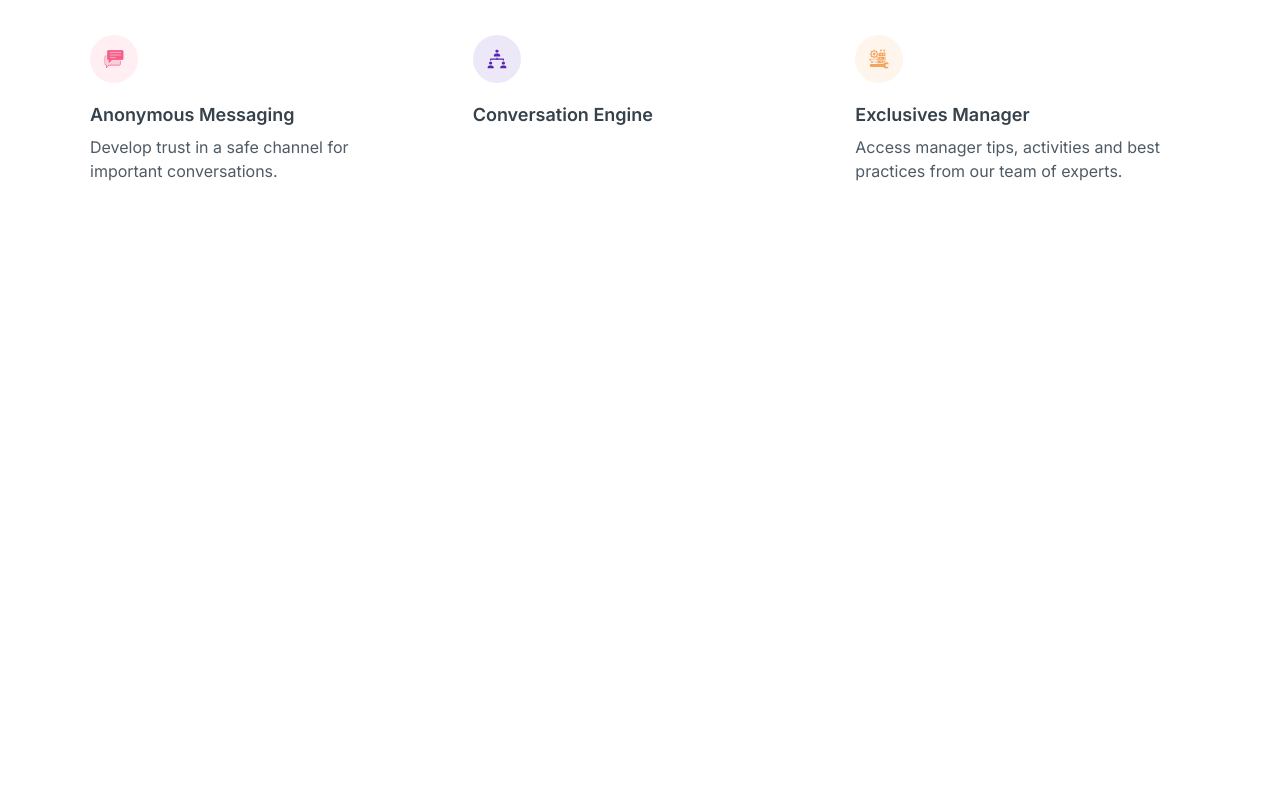
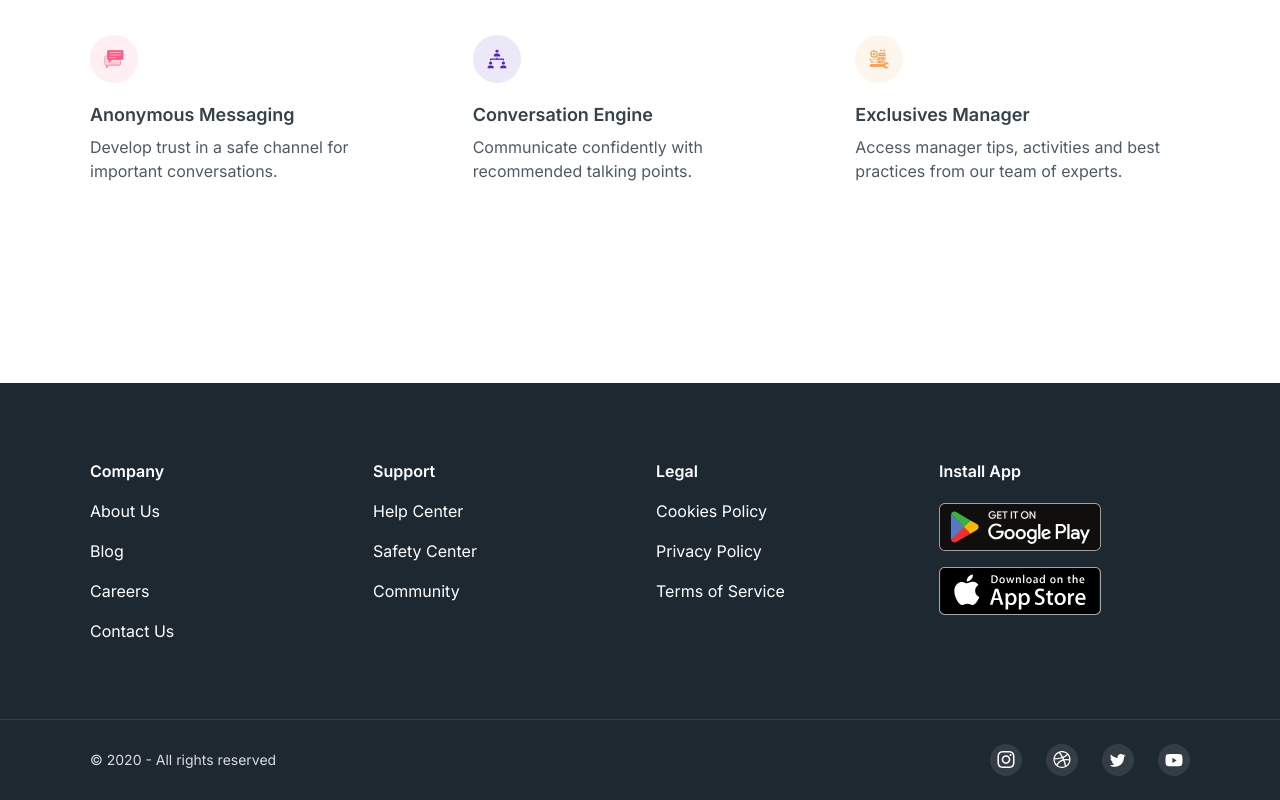
Before and after one commit to f1vish/grid-layout-2, a plain HTML site: page index.html in a window 1280 px wide. Shown: the part 1926-2726 px from the top of the page. Before the commit the page ends 2309 px from the top, so only its background shows below. Drawn offline with Linux system fonts and the light colour scheme.

Commit message:
Add footer

```diff
--- a/assets/css/style.css
+++ b/assets/css/style.css
@@ -291,6 +291,79 @@ main {
   display: none;
 }
 
+.footer {
+  background-color: #1d2830;
+  color: white;
+  padding-top: 80px;
+}
+
+.footer-grid {
+  display: grid;
+  grid-template-columns: repeat(4, 1fr);
+  gap: 32px;
+  padding-bottom: 80px;
+}
+
+.footer-title {
+  font-size: 16px;
+  font-weight: 600;
+  margin-bottom: 24px;
+}
+
+.footer-list {
+  display: flex;
+  flex-direction: column;
+  gap: 24px;
+}
+
+.footer-list a {
+  text-decoration: none;
+  color: inherit;
+  font-size: 16px;
+  font-weight: 400;
+}
+
+.footer-apps {
+  display: flex;
+  flex-direction: column;
+  align-items: flex-start;
+  gap: 16px;
+}
+
+.footer-apps img {
+  display: block;
+  height: 48px;
+  width: auto;
+}
+
+.footer-bottom {
+  border-top: 1px solid rgba(255, 255, 255, 0.1);
+  padding: 24px 0;
+}
+
+.footer-bottom-inner {
+  display: flex;
+  justify-content: space-between;
+  align-items: center;
+}
+
+.footer-copy {
+  font-size: 14px;
+  color: #d9dbe1;
+}
+
+.footer-socials {
+  display: flex;
+  align-items: center;
+  gap: 24px;
+}
+
+.footer-socials img {
+  width: 32px;
+  height: 32px;
+  display: block;
+}
+
 @media screen and (max-width: 900px) {
   /* header */
 
@@ -426,4 +499,54 @@ main {
     border-radius: 4px;
     cursor: pointer;
   }
+
+  /* footer */
+
+  .footer {
+    padding-top: 48px;
+  }
+
+  .footer-grid {
+    grid-template-columns: 1fr;
+    gap: 32px;
+    padding-bottom: 48px;
+  }
+
+  .footer-list {
+    display: none;
+  }
+
+  .footer-title {
+    margin-bottom: 0;
+  }
+
+  .footer-arrow {
+    display: flex;
+    justify-content: space-between;
+    align-items: center;
+    cursor: pointer;
+  }
+
+  .footer-arrow::after {
+    content: "";
+    display: inline-block;
+    width: 12px;
+    height: 12px;
+    background-image: url("../images/arrow-footer.svg");
+    background-size: contain;
+    background-repeat: no-repeat;
+    background-position: center;
+  }
+
+  .footer-apps {
+    margin-top: 20px;
+  }
+
+  .footer-bottom {
+    padding: 32px 0;
+  }
+
+  .footer-socials {
+    display: none;
+  }
 }
--- a/index.html
+++ b/index.html
@@ -86,11 +86,7 @@
 
           <div class="work-grid">
             <article class="work-card">
-              <img
-                src="./assets/images/icon-1.svg"
-                alt="1"
-                class="work-icon"
-              />
+              <img src="./assets/images/icon-1.svg" alt="1" class="work-icon" />
               <h3 class="work-title">Team surveys &amp; reports</h3>
               <p class="work-p">
                 Short, anonymous surveys track your team’s needs weekly so you
@@ -99,11 +95,7 @@
             </article>
 
             <article class="work-card">
-              <img
-                src="./assets/images/icon-2.svg"
-                alt="2"
-                class="work-icon"
-              />
+              <img src="./assets/images/icon-2.svg" alt="2" class="work-icon" />
               <h3 class="work-title">Collaborative 1:1</h3>
               <p class="work-p">
                 Build relationships by planning 1-on-1s and start meetings.
@@ -111,11 +103,7 @@
             </article>
 
             <article class="work-card">
-              <img
-                src="./assets/images/icon-3.svg"
-                alt="3"
-                class="work-icon"
-              />
+              <img src="./assets/images/icon-3.svg" alt="3" class="work-icon" />
               <h3 class="work-title">Learning center</h3>
               <p class="work-p">
                 Quickly get solutions tailored to your personal challenges from
@@ -124,11 +112,7 @@
             </article>
 
             <article class="work-card hide">
-              <img
-                src="./assets/images/icon-4.svg"
-                alt="4"
-                class="work-icon"
-              />
+              <img src="./assets/images/icon-4.svg" alt="4" class="work-icon" />
               <h3 class="work-title">Anonymous messaging</h3>
               <p class="work-p">
                 Develop trust in a safe channel for important conversations.
@@ -136,23 +120,15 @@
             </article>
 
             <article class="work-card hide">
-              <img
-                src="./assets/images/icon-5.svg"
-                alt="5"
-                class="work-icon"
-              />
+              <img src="./assets/images/icon-5.svg" alt="5" class="work-icon" />
               <h3 class="work-title">Conversation engine</h3>
-              <p class="work-p"
+              <p class="work-p">
                 Communicate confidently with recommended talking points.
               </p>
             </article>
 
             <article class="work-card hide">
-              <img
-                src="./assets/images/icon-6.svg"
-                alt="6"
-                class="work-icon"
-              />
+              <img src="./assets/images/icon-6.svg" alt="6" class="work-icon" />
               <h3 class="work-title">Exclusives manager</h3>
               <p class="work-p">
                 Access manager tips, activities and best practices from our team
@@ -161,11 +137,74 @@
             </article>
           </div>
 
-          <button type="button" class="work-more">
-            View more benefits
-          </button>
+          <button type="button" class="work-more">View more benefits</button>
         </div>
       </section>
     </main>
+    <footer class="footer">
+      <div class="container">
+        <div class="footer-grid">
+          <div class="footer-col">
+            <h3 class="footer-title footer-arrow">Company</h3>
+            <ul class="footer-list">
+              <li><a href="#">About Us</a></li>
+              <li><a href="#">Blog</a></li>
+              <li><a href="#">Careers</a></li>
+              <li><a href="#">Contact Us</a></li>
+            </ul>
+          </div>
+
+          <div class="footer-col">
+            <h3 class="footer-title footer-arrow">Support</h3>
+            <ul class="footer-list">
+              <li><a href="#">Help Center</a></li>
+              <li><a href="#">Safety Center</a></li>
+              <li><a href="#">Community</a></li>
+            </ul>
+          </div>
+
+          <div class="footer-col">
+            <h3 class="footer-title footer-arrow">Legal</h3>
+            <ul class="footer-list">
+              <li><a href="#">Cookies Policy</a></li>
+              <li><a href="#">Privacy Policy</a></li>
+              <li><a href="#">Terms of Service</a></li>
+            </ul>
+          </div>
+
+          <div class="footer-col">
+            <h3 class="footer-title">Install App</h3>
+            <div class="footer-apps">
+              <a href="#">
+                <img src="./assets/images/google-play.svg" alt="google play" />
+              </a>
+              <a href="#">
+                <img src="./assets/images/app-store.svg" alt="app store" />
+              </a>
+            </div>
+          </div>
+        </div>
+      </div>
+
+      <div class="footer-bottom">
+        <div class="container footer-bottom-inner">
+          <p class="footer-copy">&copy; 2020 - All rights reserved</p>
+          <div class="footer-socials">
+            <a href="#">
+              <img src="./assets/images/instagram.svg" alt="instagram" />
+            </a>
+            <a href="#">
+              <img src="./assets/images/basketball.svg" alt="basketball" />
+            </a>
+            <a href="#">
+              <img src="./assets/images/twitter.svg" alt="twitter" />
+            </a>
+            <a href="#">
+              <img src="./assets/images/youtube.svg" alt="youtube" />
+            </a>
+          </div>
+        </div>
+      </div>
+    </footer>
   </body>
 </html>
```
Also changed, not shown: assets/images/app-store.svg (added), assets/images/arrow-footer.svg (added), assets/images/basketball.svg (added), assets/images/google-play.svg (added), assets/images/instagram.svg (added), assets/images/twitter.svg (added), assets/images/youtube.svg (added).
